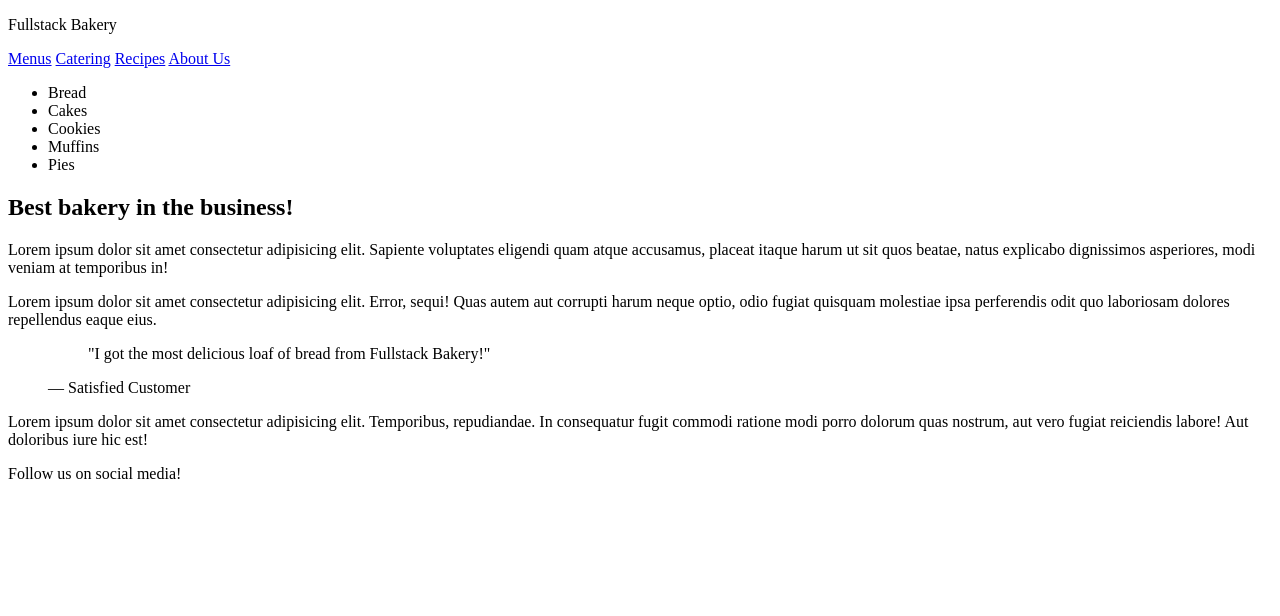
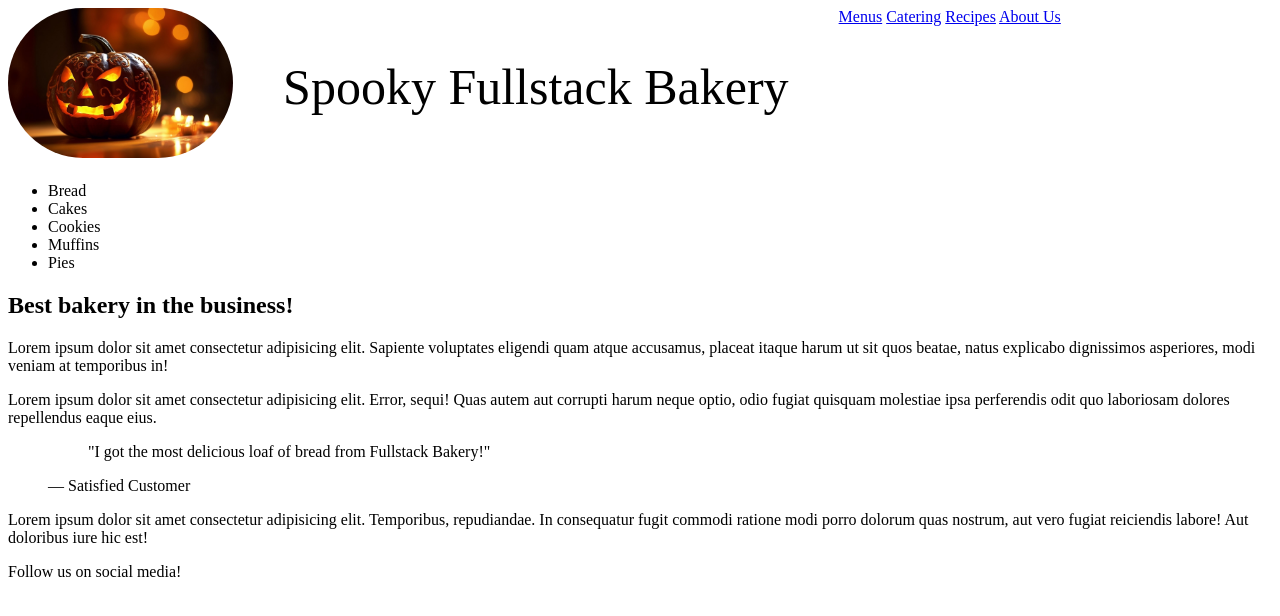
Before and after one commit to AMORENO901/fullstack-bakery, a plain HTML site: page index.html in a window 1280 px wide. Drawn offline with Linux system fonts and the light colour scheme.

Commit message:
added halloween theme

```diff
--- /dev/null
+++ b/index.css
@@ -0,0 +1,17 @@
+#logo {
+  height: 150px;
+  border-radius: 100px;
+}
+
+header {
+  display: flex;
+  gap: 50px;
+}
+
+#brand {
+  font-size: 50px;
+}
+nav {
+  gap: 20px;
+  flex-direction: column;
+}
--- a/index.html
+++ b/index.html
@@ -1,11 +1,18 @@
 <!DOCTYPE html>
 <html lang="en">
+  <link rel="stylesheet" href="index.css" />
   <head>
-    <title>Fullstack Bakery</title>
+    <title>Halloween Fullstack Bakery</title>
   </head>
   <body>
     <header>
-      <p class="brand">Fullstack Bakery</p>
+      <img
+        id="logo"
+        src="./fall_goods/pumpkin-logo.jpg"
+        alt="Holiday Profile"
+      />
+      <p id="brand">Spooky Fullstack Bakery</p>
+
       <nav>
         <a href="#">Menus</a>
         <a href="#">Catering</a>
```
Also changed, not shown: fall_goods/Generic_HTML.png (added), fall_goods/cup-cakes.webp (added), fall_goods/pecan-pie.jpeg (added), fall_goods/pink_pastel.jpg (added), fall_goods/pumpkin-bread.jpg (added), fall_goods/pumpkin-cake.jfif (added), fall_goods/pumpkin-logo.jpg (added), 3 other files.
